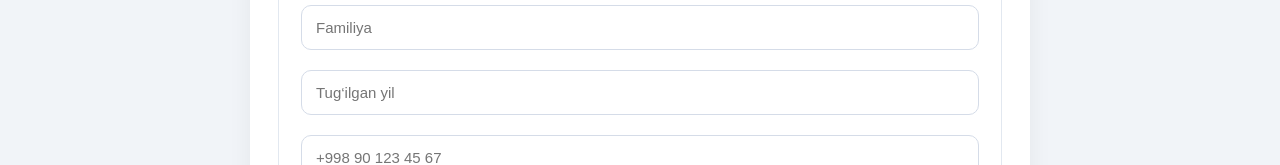
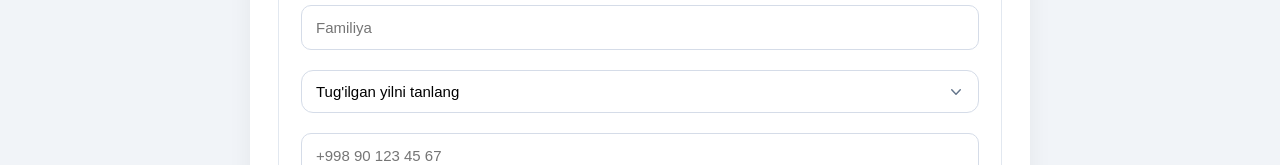
Before and after one commit to sk1pbek/xorazm-job-frontend, a React (Create React App) app: page /register in a window 1280 px wide. Shown: the part 340-505 px from the top of the page. Built offline with nearby package versions, Linux system fonts and the light colour scheme.

Commit message:
custom talablar toliq qoshildi

```diff
--- a/src/pages/Register.js
+++ b/src/pages/Register.js
@@ -136,15 +136,15 @@ const validate = () => {
               onChange={(e)=>update("surname", e.target.value)}
             />
 
-            <input
-              type="number"
-              placeholder="Tug‘ilgan yil"
-              value={form.birth_year}
-              onChange={(e)=>{
-  const v = e.target.value
-  update("birth_year", v ? Number(v) : null)
-}}
-            />
+            <select
+  value={form.birth_year}
+  onChange={e => update("birth_year", e.target.value ? Number(e.target.value) : null)}
+>
+  <option value="">Tug'ilgan yilni tanlang</option>
+  {Array.from({ length: 60 }, (_, i) => 2006 - i).map(year => (
+    <option key={year} value={year}>{year}</option>
+  ))}
+</select>
 
             <input
               placeholder="+998 90 123 45 67"
```
